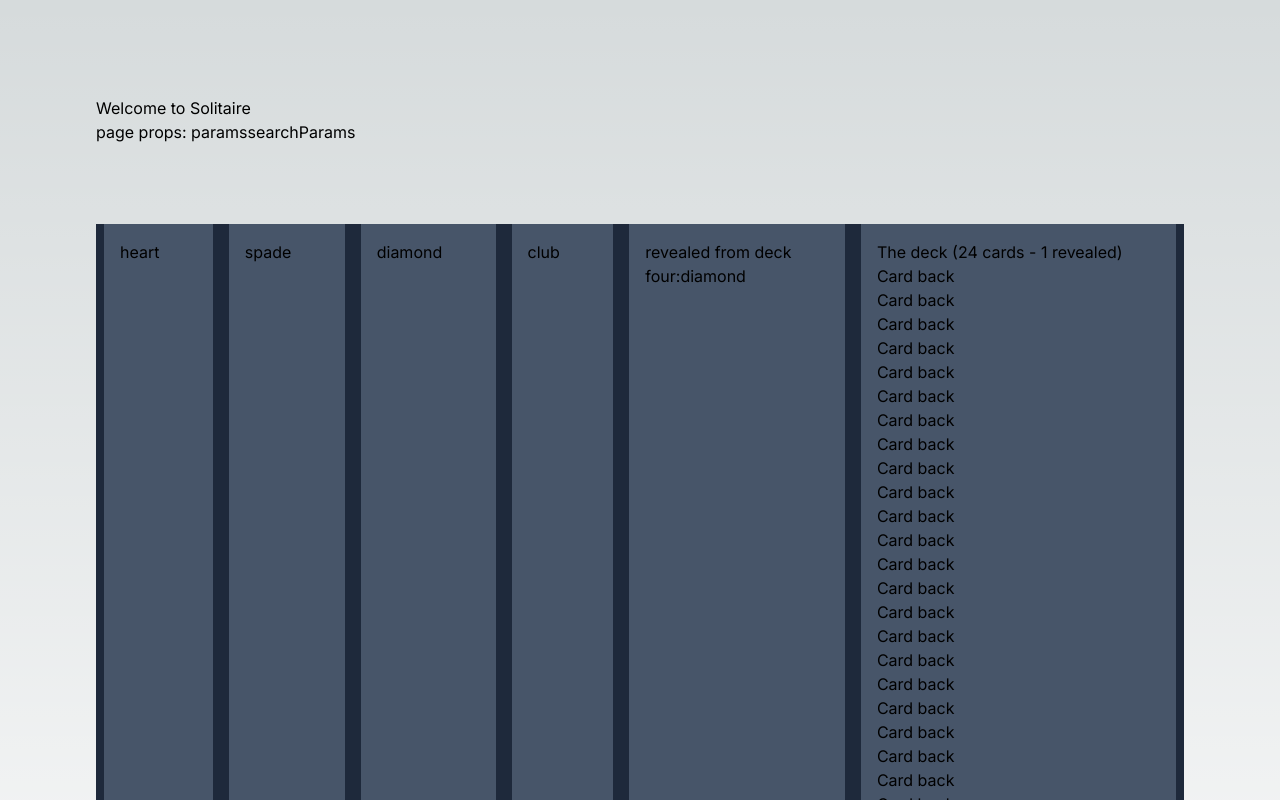
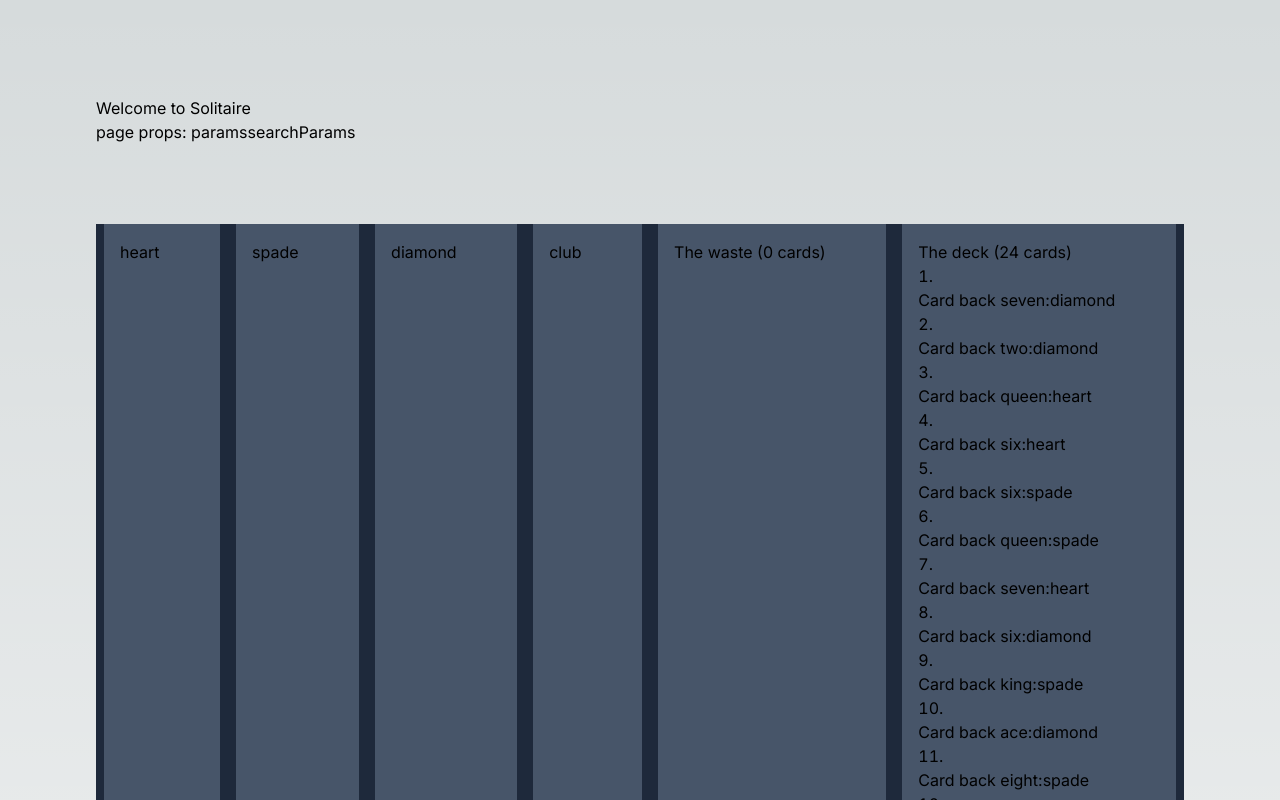
Before and after one commit to visegripped/next-learning, a Next.js app in the folder my-app/: page / in a window 1280 px wide. Shown: the top 800 px of the page. Built offline with nearby package versions, Linux system fonts and the light colour scheme.

Commit message:
Support for click events. added reducers. new pile component

```diff
--- a/my-app/app/components/card/Card.js
+++ b/my-app/app/components/card/Card.js
@@ -1,9 +1,26 @@
-'use client'
+"use client";
 
-import { suits, cards } from '../../constants.mjs';
-import styles from './Card.css';
+// import { suits, cards } from "../../constants.mjs";
+import styles from "./Card.css";
 
 export default function Tableau(props) {
-  const { isFaceUp, card, faceUpCardClickHandler = () => {console.log('no click handler defined')}, faceDownCardClickHandler = () => {console.log('no click handler defined')} } = props;
-  return isFaceUp ? <div className={styles.card__front} onDoubleClick={faceUpCardClickHandler}>{card}</div> : <div className={styles.card__back} onClick={faceDownCardClickHandler}>Card back</div>;
+  const {
+    isFaceUp,
+    card,
+    doubleClickHandler = () => {
+      console.log("no double click handler defined");
+    },
+    clickHandler = () => {
+      console.log("no click handler defined");
+    },
+  } = props;
+  return isFaceUp ? (
+    <div className={styles.card__front} onDoubleClick={doubleClickHandler}>
+      {card}
+    </div>
+  ) : (
+    <div className={styles.card__back} onClick={clickHandler} >
+      Card back {card}
+    </div>
+  );
 }
--- /dev/null
+++ b/my-app/app/components/pile/Pile.js
@@ -0,0 +1,37 @@
+"use client";
+
+// import { suits, cards } from "../../constants.mjs";
+import Card from '../card/Card'
+
+export default function Pile(props) {
+  const { cards = [], areFacedUp, doubleClickHandler, clickHandler } = props;
+  return (
+    <ol className="list-decimal list-inside">
+      {(() => {
+        const elements = [];
+        for (let i = 0; i < cards.length; i++) {
+          const singleClick =
+            i === cards.length-1 && typeof clickHandler === "function"
+              ? clickHandler
+              : () => {console.log('Pile: no click handler defined')};
+          const doubleClick =
+            i === cards.length-1 && typeof doubleClickHandler === "function"
+              ? doubleClickHandler
+              : () => {};
+          elements.push(
+            <li key={`cards-${i}`}>
+              <Card
+                isFaceUp={areFacedUp}
+                card={cards[i]}
+                clickHandler={singleClick}
+                doubleClickHandler={doubleClick}
+              />
+            </li>
+          );
+        }
+
+        return elements;
+      })()}
+    </ol>
+  );
+}
--- a/my-app/app/components/solitaire/Solitaire.js
+++ b/my-app/app/components/solitaire/Solitaire.js
@@ -4,28 +4,59 @@ import { numTableaus, suits, cards } from '../../constants.mjs';
 import { shuffleArray, buildDeck, deal } from "../../cardUtilities.mjs";
 import Tableau from '../tableau/Tableau';
 import Card from '../card/Card';
+import Pile from '../pile/Pile';
 
 //solitaire anatomy: https://www.britannica.com/topic/solitaire-card-game
+//reducer tutorial: https://blog.logrocket.com/react-usereducer-hook-ultimate-guide/
 
 export default function Solitaire(props) {
-  console.log(` These are the props for home: `, props);
+  // console.log(` These are the props for home: `, props);
   // we can use localStorage to save games in progress.
-  const deck = buildDeck(suits, cards);
-  const shuffledDeck = shuffleArray(deck);
+  const fullDeck = buildDeck(suits, cards);
+  const shuffledDeck = shuffleArray(fullDeck);
   let tableaus = deal(shuffledDeck);
+  const [pileHeart, updatePileHeart] = useState([]);
+
   const wasteReducer = (state, action) => {
     switch (action.type) {
       case 'addCard': {
-        // this needs to pop a card off of the deck reducer
+        if(state.includes(action.card)) {
+          return state;
+        }
         return [...state, action.card];
       }
-      case 'resetCards': {
+      case 'moveWasteToDeck': {
+        // this needs to move all cards back to the deck and preserve the order.
+        return []
+      }
+      default:
+        throw new Error();
+    }
+  };
+  const [ waste, updateWaste ] = useReducer(wasteReducer, []);
+
+  const deckReducer = (state = shuffledDeck, action) => {
+    switch (action.type) {
+      case 'addCardToWaste': {
+        // this needs to pop a card off of the deck reducer and add it to the waste
+        const newState = [...state];
+        const flippedCard = newState.pop();
+        updateWaste({type: 'addCard', card: flippedCard});
+        return newState;
+      }
+      case 'resetDeck': {
         // this needs to move all cards back to the shuffled deck
         return []
       }
+      default:
+        throw new Error();
     }
   };
-  const [ waste, updateWaste ] = useReducer(wasteReducer, []);
+  const [ deck, updateDeck ] = useReducer(deckReducer, shuffledDeck);
+
+  const deckClickHandler = () => {
+    updateDeck({type: 'addCardToWaste'});
+  }
 
   return (
     <>
@@ -34,27 +65,13 @@ export default function Solitaire(props) {
         <div className="bg-slate-600 grow mx-2 p-4 justify-center">spade</div>
         <div className="bg-slate-600 grow mx-2 p-4 justify-center">diamond</div>
         <div className="bg-slate-600 grow mx-2 p-4 justify-center">club</div>
-        <div className="bg-slate-600 grow mx-2 p-4 justify-center">revealed from deck
-        <Card isFaceUp={true} card={shuffledDeck[shuffledDeck.length - 1]} />
+        <div className="bg-slate-600 grow mx-2 p-4 justify-center">
+        The waste ({waste.length} cards)
+        <Pile areFacedUp='true' cards={waste} />
         </div>
         <div className="bg-slate-600 grow mx-2 p-4 justify-center">
-          The deck ({shuffledDeck.length} cards - 1 revealed)
-          <ul>
-          {(() => {
-          const elements = [];
-          for (let i = 0; i < shuffledDeck.length; i++) {
-            elements.push(
-              <li
-                key={`tableau-${i}`}
-              >
-                <Card isFaceUp={(i === shuffledDeck.length)} card={shuffledDeck[i]} />
-              </li>
-            );
-          }
-
-          return elements;
-        })()}
-        </ul>
+          The deck ({deck.length} cards)
+          <Pile cards={deck} clickHandler={deckClickHandler} />
         </div>
       </section>
       <section className="mt-20 bg-slate-800 size-full flex">
```
